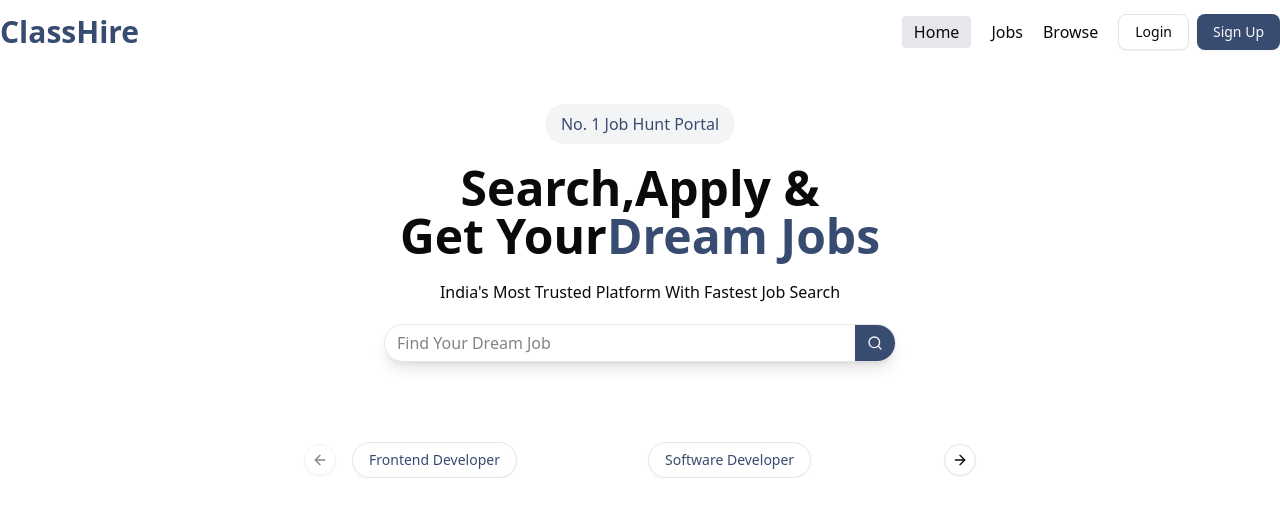
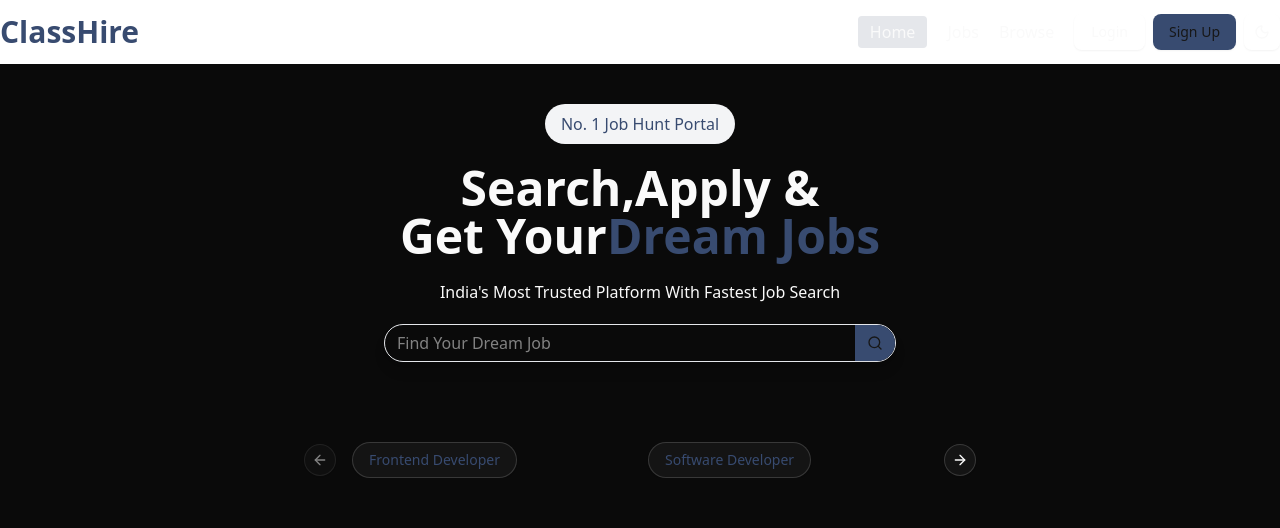
Before and after one commit to MayankkCodess/ClassHire, a React (Vite) app in the folder frontend/: page / in a window 1280 px wide. Shown: the top 528 px of the page. Built offline with nearby package versions, Linux system fonts and the light colour scheme; no server answers.

Commit message:
Dark Mode Work Check It

```diff
--- a/frontend/package.json
+++ b/frontend/package.json
@@ -27,6 +27,7 @@
     "framer-motion": "^12.23.24",
     "lucide-react": "^0.541.0",
     "next-themes": "^0.4.6",
+    "radix-ui": "^1.4.3",
     "react": "^19.1.1",
     "react-dom": "^19.1.1",
     "react-redux": "^9.2.0",
--- a/frontend/src/App.jsx
+++ b/frontend/src/App.jsx
@@ -15,6 +15,7 @@ import PostJob from './components/admin/PostJob.jsx'
 import Applicants from './components/admin/Applicants.jsx'
 import ProtectedRoute from './components/admin/ProtectedRoute.jsx'
 
+import { ThemeProvider } from "./components/theme-provider.jsx"
 // this createBrowserRouter Takes arrays & Learn about a concept of {Outlet} also in reactrouterDom it helps in nested routing
 const appRouter = createBrowserRouter([
   {
@@ -80,7 +81,10 @@ function App() {
       // this RouterProvider Component has one condn , ki ye prop leta hai aur bina uske kaam nahi karta
       // aur woh prop hai knha , iss prop ko chahiye router aur uske liye ek aur import kro createBrowserRouter ..
     }
+    <ThemeProvider defaultTheme="dark" storageKey="vite-ui-theme">
+
       <RouterProvider router = {appRouter}/>
+    </ThemeProvider>
     </>
   )
 }
--- a/frontend/src/components/Home.jsx
+++ b/frontend/src/components/Home.jsx
@@ -7,7 +7,6 @@ import Footer from "./shared/Footer";
 import useGetAllJobs from "../hooks/useGetAllJobs.jsx";
 import { useSelector } from "react-redux";
 import { useNavigate } from "react-router-dom";
-
 
 const Home = () => {
   //because it is a parent component and can pass jobs to its child component
--- a/frontend/src/components/auth/Login.jsx
+++ b/frontend/src/components/auth/Login.jsx
@@ -89,7 +89,7 @@ const Login = () => {
             </RadioGroup>
             </div>
            {
-            loading? <Button className="w-full my-4"><Loader2 className="mr-2 h-4 w-4 animate-spin"/>Please Wait</Button>:<Button type="submit" className="w-full my-4 cursor-pointer ">Login</Button>
+            loading? <Button className="w-full my-4"><Loader2 className="mr-2 h-4 w-4 animate-spin"/>Please Wait</Button>:<Button type="submit" className="w-full my-4 cursor-pointer">Login</Button>
            }
           <span className="text-sm">Don't have an account?<Link to="/signup" className="text-blue-600">Sign Up</Link></span>
         </form>
--- /dev/null
+++ b/frontend/src/components/mode-toggle.jsx
@@ -0,0 +1,41 @@
+import { Moon, Sun } from "lucide-react"
+
+import { Button } from "./ui/button.jsx"
+import {
+  DropdownMenu,
+  DropdownMenuContent,
+  DropdownMenuItem,
+  DropdownMenuTrigger,
+} from "./ui/dropdown-menu.jsx"
+
+import { useTheme } from "./theme-provider.jsx"
+
+export function ModeToggle() {
+  const { setTheme } = useTheme()
+
+  return (
+    <DropdownMenu>
+      <DropdownMenuTrigger asChild>
+        <Button variant="outline" size="icon">
+          <Sun className="h-[1.2rem] w-[1.2rem] transition-all dark:scale-0 dark:-rotate-90" />
+          <Moon className="absolute h-[1.2rem] w-[1.2rem] scale-0 rotate-90 transition-all dark:scale-100 dark:rotate-0" />
+          <span className="sr-only">Toggle theme</span>
+        </Button>
+      </DropdownMenuTrigger>
+
+      <DropdownMenuContent align="end">
+        <DropdownMenuItem onClick={() => setTheme("light")}>
+          Light
+        </DropdownMenuItem>
+
+        <DropdownMenuItem onClick={() => setTheme("dark")}>
+          Dark
+        </DropdownMenuItem>
+
+        <DropdownMenuItem onClick={() => setTheme("system")}>
+          System
+        </DropdownMenuItem>
+      </DropdownMenuContent>
+    </DropdownMenu>
+  )
+}
--- a/frontend/src/components/shared/Navbar.jsx
+++ b/frontend/src/components/shared/Navbar.jsx
@@ -17,6 +17,7 @@ import axios from "axios";
 import { USER_API_END_POINT } from "../../utils/constant.js";
 import { setUser } from "../../redux/authSlice.js";
 import { toast } from "sonner";
+import { ModeToggle } from "../mode-toggle.jsx";
 
 const Navbar = () => {
 
@@ -142,6 +143,7 @@ const Navbar = () => {
                   Sign Up
                 </Button>
               </Link>
+              <ModeToggle/>
             </div>
           ) : (
             <Popover>
@@ -182,6 +184,7 @@ const Navbar = () => {
                       Logout
                     </Button>
                   </div>
+
                 </div>
               </PopoverContent>
             </Popover>
--- /dev/null
+++ b/frontend/src/components/theme-provider.jsx
@@ -0,0 +1,59 @@
+import { createContext, useContext, useEffect, useState } from "react"
+
+const ThemeProviderContext = createContext({
+  theme: "system",
+  setTheme: () => null,
+})
+
+export function ThemeProvider({
+  children,
+  defaultTheme = "system",
+  storageKey = "vite-ui-theme",
+  ...props
+}) {
+  const [theme, setTheme] = useState(
+    () => localStorage.getItem(storageKey) || defaultTheme
+  )
+
+  useEffect(() => {
+    const root = window.document.documentElement
+
+    root.classList.remove("light", "dark")
+
+    if (theme === "system") {
+      const systemTheme = window.matchMedia("(prefers-color-scheme: dark)")
+        .matches
+        ? "dark"
+        : "light"
+
+      root.classList.add(systemTheme)
+      return
+    }
+
+    root.classList.add(theme)
+  }, [theme])
+
+  const value = {
+    theme,
+    setTheme: (theme) => {
+      localStorage.setItem(storageKey, theme)
+      setTheme(theme)
+    },
+  }
+
+  return (
+    <ThemeProviderContext.Provider value={value} {...props}>
+      {children}
+    </ThemeProviderContext.Provider>
+  )
+}
+
+export const useTheme = () => {
+  const context = useContext(ThemeProviderContext)
+
+  if (!context) {
+    throw new Error("useTheme must be used within a ThemeProvider")
+  }
+
+  return context
+}
--- /dev/null
+++ b/frontend/src/components/ui/dropdown-menu.jsx
@@ -0,0 +1,221 @@
+import * as React from "react"
+import { CheckIcon, ChevronRightIcon, CircleIcon } from "lucide-react"
+import { DropdownMenu as DropdownMenuPrimitive } from "radix-ui"
+
+import { cn } from "@/lib/utils"
+
+function DropdownMenu({
+  ...props
+}) {
+  return <DropdownMenuPrimitive.Root data-slot="dropdown-menu" {...props} />;
+}
+
+function DropdownMenuPortal({
+  ...props
+}) {
+  return (<DropdownMenuPrimitive.Portal data-slot="dropdown-menu-portal" {...props} />);
+}
+
+function DropdownMenuTrigger({
+  ...props
+}) {
+  return (<DropdownMenuPrimitive.Trigger data-slot="dropdown-menu-trigger" {...props} />);
+}
+
+function DropdownMenuContent({
+  className,
+  sideOffset = 4,
+  ...props
+}) {
+  return (
+    <DropdownMenuPrimitive.Portal>
+      <DropdownMenuPrimitive.Content
+        data-slot="dropdown-menu-content"
+        sideOffset={sideOffset}
+        className={cn(
+          "z-50 max-h-(--radix-dropdown-menu-content-available-height) min-w-[8rem] origin-(--radix-dropdown-menu-content-transform-origin) overflow-x-hidden overflow-y-auto rounded-md border bg-popover p-1 text-popover-foreground shadow-md data-[side=bottom]:slide-in-from-top-2 data-[side=left]:slide-in-from-right-2 data-[side=right]:slide-in-from-left-2 data-[side=top]:slide-in-from-bottom-2 data-[state=closed]:animate-out data-[state=closed]:fade-out-0 data-[state=closed]:zoom-out-95 data-[state=open]:animate-in data-[state=open]:fade-in-0 data-[state=open]:zoom-in-95",
+          className
+        )}
+        {...props} />
+    </DropdownMenuPrimitive.Portal>
+  );
+}
+
+function DropdownMenuGroup({
+  ...props
+}) {
+  return (<DropdownMenuPrimitive.Group data-slot="dropdown-menu-group" {...props} />);
+}
+
+function DropdownMenuItem({
+  className,
+  inset,
+  variant = "default",
+  ...props
+}) {
+  return (
+    <DropdownMenuPrimitive.Item
+      data-slot="dropdown-menu-item"
+      data-inset={inset}
+      data-variant={variant}
+      className={cn(
+        "relative flex cursor-default items-center gap-2 rounded-sm px-2 py-1.5 text-sm outline-hidden select-none focus:bg-accent focus:text-accent-foreground data-[disabled]:pointer-events-none data-[disabled]:opacity-50 data-[inset]:pl-8 data-[variant=destructive]:text-destructive data-[variant=destructive]:focus:bg-destructive/10 data-[variant=destructive]:focus:text-destructive dark:data-[variant=destructive]:focus:bg-destructive/20 [&_svg]:pointer-events-none [&_svg]:shrink-0 [&_svg:not([class*='size-'])]:size-4 [&_svg:not([class*='text-'])]:text-muted-foreground data-[variant=destructive]:*:[svg]:text-destructive!",
+        className
+      )}
+      {...props} />
+  );
+}
+
+function DropdownMenuCheckboxItem({
+  className,
+  children,
+  checked,
+  ...props
+}) {
+  return (
+    <DropdownMenuPrimitive.CheckboxItem
+      data-slot="dropdown-menu-checkbox-item"
+      className={cn(
+        "relative flex cursor-default items-center gap-2 rounded-sm py-1.5 pr-2 pl-8 text-sm outline-hidden select-none focus:bg-accent focus:text-accent-foreground data-[disabled]:pointer-events-none data-[disabled]:opacity-50 [&_svg]:pointer-events-none [&_svg]:shrink-0 [&_svg:not([class*='size-'])]:size-4",
+        className
+      )}
+      checked={checked}
+      {...props}>
+      <span
+        className="pointer-events-none absolute left-2 flex size-3.5 items-center justify-center">
+        <DropdownMenuPrimitive.ItemIndicator>
+          <CheckIcon className="size-4" />
+        </DropdownMenuPrimitive.ItemIndicator>
+      </span>
+      {children}
+    </DropdownMenuPrimitive.CheckboxItem>
+  );
+}
+
+function DropdownMenuRadioGroup({
+  ...props
+}) {
+  return (<DropdownMenuPrimitive.RadioGroup data-slot="dropdown-menu-radio-group" {...props} />);
+}
+
+function DropdownMenuRadioItem({
+  className,
+  children,
+  ...props
+}) {
+  return (
+    <DropdownMenuPrimitive.RadioItem
+      data-slot="dropdown-menu-radio-item"
+      className={cn(
+        "relative flex cursor-default items-center gap-2 rounded-sm py-1.5 pr-2 pl-8 text-sm outline-hidden select-none focus:bg-accent focus:text-accent-foreground data-[disabled]:pointer-events-none data-[disabled]:opacity-50 [&_svg]:pointer-events-none [&_svg]:shrink-0 [&_svg:not([class*='size-'])]:size-4",
+        className
+      )}
+      {...props}>
+      <span
+        className="pointer-events-none absolute left-2 flex size-3.5 items-center justify-center">
+        <DropdownMenuPrimitive.ItemIndicator>
+          <CircleIcon className="size-2 fill-current" />
+        </DropdownMenuPrimitive.ItemIndicator>
+      </span>
+      {children}
+    </DropdownMenuPrimitive.RadioItem>
+  );
+}
+
+function DropdownMenuLabel({
+  className,
+  inset,
+  ...props
+}) {
+  return (
+    <DropdownMenuPrimitive.Label
+      data-slot="dropdown-menu-label"
+      data-inset={inset}
+      className={cn("px-2 py-1.5 text-sm font-medium data-[inset]:pl-8", className)}
+      {...props} />
+  );
+}
+
+function DropdownMenuSeparator({
+  className,
+  ...props
+}) {
+  return (
+    <DropdownMenuPrimitive.Separator
+      data-slot="dropdown-menu-separator"
+      className={cn("-mx-1 my-1 h-px bg-border", className)}
+      {...props} />
+  );
+}
+
+function DropdownMenuShortcut({
+  className,
+  ...props
+}) {
+  return (
+    <span
+      data-slot="dropdown-menu-shortcut"
+      className={cn("ml-auto text-xs tracking-widest text-muted-foreground", className)}
+      {...props} />
+  );
+}
+
+function DropdownMenuSub({
+  ...props
+}) {
+  return <DropdownMenuPrimitive.Sub data-slot="dropdown-menu-sub" {...props} />;
+}
+
+function DropdownMenuSubTrigger({
+  className,
+  inset,
+  children,
+  ...props
+}) {
+  return (
+    <DropdownMenuPrimitive.SubTrigger
+      data-slot="dropdown-menu-sub-trigger"
+      data-inset={inset}
+      className={cn(
+        "flex cursor-default items-center gap-2 rounded-sm px-2 py-1.5 text-sm outline-hidden select-none focus:bg-accent focus:text-accent-foreground data-[inset]:pl-8 data-[state=open]:bg-accent data-[state=open]:text-accent-foreground [&_svg]:pointer-events-none [&_svg]:shrink-0 [&_svg:not([class*='size-'])]:size-4 [&_svg:not([class*='text-'])]:text-muted-foreground",
+        className
+      )}
+      {...props}>
+      {children}
+      <ChevronRightIcon className="ml-auto size-4" />
+    </DropdownMenuPrimitive.SubTrigger>
+  );
+}
+
+function DropdownMenuSubContent({
+  className,
+  ...props
+}) {
+  return (
+    <DropdownMenuPrimitive.SubContent
+      data-slot="dropdown-menu-sub-content"
+      className={cn(
+        "z-50 min-w-[8rem] origin-(--radix-dropdown-menu-content-transform-origin) overflow-hidden rounded-md border bg-popover p-1 text-popover-foreground shadow-lg data-[side=bottom]:slide-in-from-top-2 data-[side=left]:slide-in-from-right-2 data-[side=right]:slide-in-from-left-2 data-[side=top]:slide-in-from-bottom-2 data-[state=closed]:animate-out data-[state=closed]:fade-out-0 data-[state=closed]:zoom-out-95 data-[state=open]:animate-in data-[state=open]:fade-in-0 data-[state=open]:zoom-in-95",
+        className
+      )}
+      {...props} />
+  );
+}
+
+export {
+  DropdownMenu,
+  DropdownMenuPortal,
+  DropdownMenuTrigger,
+  DropdownMenuContent,
+  DropdownMenuGroup,
+  DropdownMenuLabel,
+  DropdownMenuItem,
+  DropdownMenuCheckboxItem,
+  DropdownMenuRadioGroup,
+  DropdownMenuRadioItem,
+  DropdownMenuSeparator,
+  DropdownMenuShortcut,
+  DropdownMenuSub,
+  DropdownMenuSubTrigger,
+  DropdownMenuSubContent,
+}
```
Also changed, not shown: 1 other file (tests, documents, lock files or other folders).
